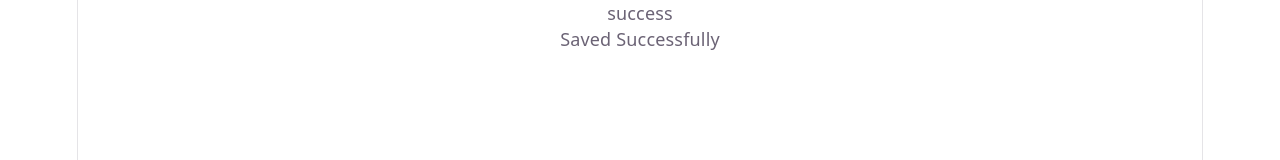
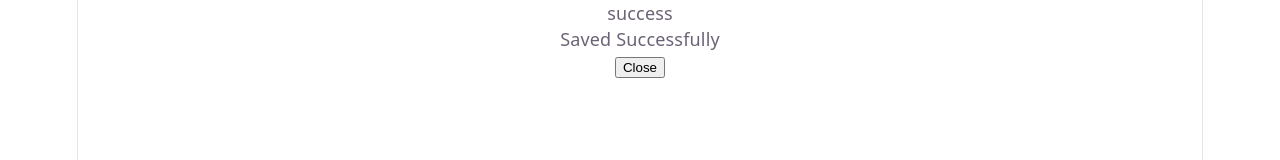
Before and after one commit to divzmadhu/lab-9-1, a React (Vite) app: page / in a window 1280 px wide. Shown: the top 160 px of the page. Built offline with nearby package versions, Linux system fonts and the light colour scheme.

Commit message:
Create Alertbox component with props

```diff
--- a/src/App.tsx
+++ b/src/App.tsx
@@ -6,6 +6,7 @@ export default function App(){
     <AlertBox
     type ="success"
     message ="Saved Successfully"
+    onClose = {()=>alert("Alert closed!")}
 
     />
 
--- a/src/components/AlertBox/AlertBox.tsx
+++ b/src/components/AlertBox/AlertBox.tsx
@@ -6,6 +6,7 @@ export default function  AlertBox( props : AlertBoxProps){
         <div>
             <p>{props.type}</p>
             <p>{props.message}</p>
+            <button onClick = {props.onClose}>Close</button>
         </div>
     );
 
```
